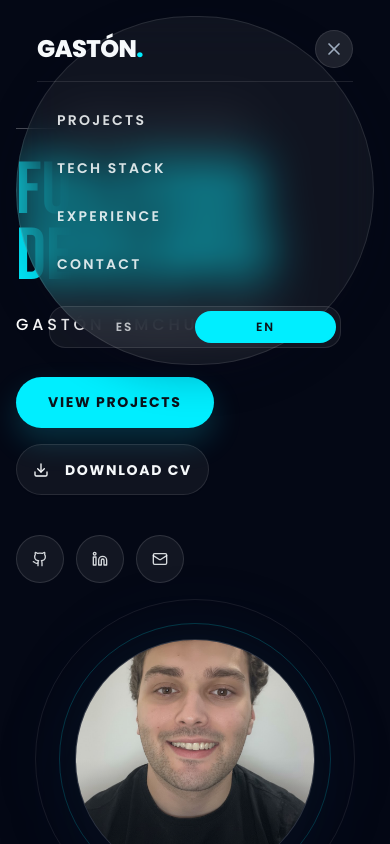
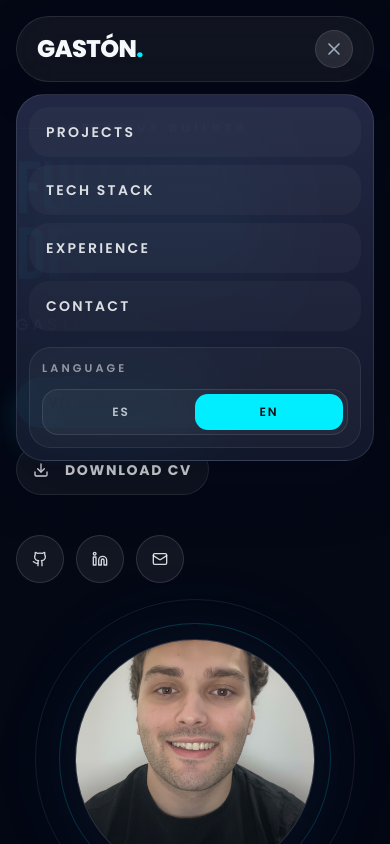
Before and after one commit to Whoiamx/portfolio-gaston-act, a Next.js app: page / in a window 390 px wide. Both pictures are taken after a click on the button "Open menu". Shown: the top 844 px of the page. Built offline with nearby package versions, Linux system fonts and the light colour scheme.

Commit message:
fix navbar

```diff
--- a/app/components/Header.tsx
+++ b/app/components/Header.tsx
@@ -21,20 +21,22 @@ const navItemVariants = {
 };
 
 const mobileMenuVariants = {
-  hidden: { opacity: 0, height: 0 },
+  hidden: { opacity: 0, y: "-0.75rem", scale: 0.98 },
   visible: {
     opacity: 1,
-    height: "auto",
+    y: 0,
+    scale: 1,
     transition: {
-      duration: 0.3,
+      duration: 0.26,
       ease: [0.25, 0.46, 0.45, 0.94] as const,
     },
   },
   exit: {
     opacity: 0,
-    height: 0,
+    y: "-0.5rem",
+    scale: 0.98,
     transition: {
-      duration: 0.2,
+      duration: 0.18,
     },
   },
 };
@@ -58,7 +60,8 @@ export function Header() {
       animate={{ y: 0, opacity: 1 }}
       transition={{ duration: 0.4, ease: "easeOut" }}
     >
-      <div className="mx-auto max-w-7xl rounded-full border border-white/10 bg-white/5 px-5 backdrop-blur-xl shadow-[0_0.75rem_2.5rem_rgba(7,10,28,0.24)] sm:px-7">
+      <div className="mx-auto max-w-7xl">
+        <div className="rounded-full border border-white/10 bg-white/5 px-5 backdrop-blur-xl shadow-[0_0.75rem_2.5rem_rgba(7,10,28,0.24)] sm:px-7">
           <div className="flex h-16 items-center justify-between gap-4">
             <motion.div
               initial={{ opacity: 0, x: -15 }}
@@ -156,27 +159,28 @@ export function Header() {
               </AnimatePresence>
             </motion.button>
           </div>
+        </div>
 
         <AnimatePresence>
           {mobileMenuOpen && (
             <motion.div
-              className="overflow-hidden border-t border-white/10 py-4 md:hidden"
+              className="mt-3 overflow-hidden rounded-[1.75rem] border border-white/10 bg-[linear-gradient(180deg,rgba(37,43,72,0.92),rgba(19,24,44,0.94))] p-3 shadow-[0_1.5rem_3.5rem_rgba(4,8,24,0.38)] backdrop-blur-2xl md:hidden"
               variants={mobileMenuVariants}
               initial="hidden"
               animate="visible"
               exit="exit"
             >
-              <nav className="flex flex-col gap-1 px-1 pb-1">
+              <nav className="flex flex-col gap-2">
                 {navLinks.map((link, i) => (
                   <motion.div
                     key={link.href}
                     initial={{ opacity: 0, x: -15 }}
                     animate={{ opacity: 1, x: 0 }}
-                    transition={{ delay: i * 0.08, duration: 0.2 }}
+                    transition={{ delay: i * 0.06, duration: 0.18 }}
                   >
                     <Link
                       href={link.href}
-                      className="block rounded-2xl px-4 py-3 text-sm font-semibold uppercase tracking-[0.16em] text-foreground/88 transition-colors duration-150 hover:bg-white/5 hover:text-primary"
+                      className="block rounded-[1.25rem] border border-transparent bg-white/[0.03] px-4 py-3.5 text-sm font-semibold uppercase tracking-[0.16em] text-foreground/88 transition-colors duration-150 hover:border-white/10 hover:bg-white/[0.06] hover:text-primary"
                       onClick={() => setMobileMenuOpen(false)}
                     >
                       {link.label}
@@ -185,26 +189,35 @@ export function Header() {
                 ))}
               </nav>
 
-              <div className="mt-4 flex flex-col gap-3 px-3">
-                <div className="flex items-center justify-center rounded-2xl border border-white/10 bg-white/5 p-1">
+              <div className="mt-4 rounded-[1.35rem] border border-white/8 bg-white/[0.035] p-3">
+                <p className="mb-3 text-[0.7rem] font-semibold uppercase tracking-[0.28em] text-white/52">
+                  {localizedCopy.nav.languageLabel}
+                </p>
+                <div className="flex items-center rounded-[1rem] border border-white/10 bg-white/[0.04] p-1">
                   <button
                     type="button"
-                    onClick={() => setLocale("es")}
-                    className={`flex-1 rounded-xl px-3 py-2 text-center text-xs font-semibold uppercase tracking-[0.16em] ${
+                    onClick={() => {
+                      setLocale("es");
+                      setMobileMenuOpen(false);
+                    }}
+                    className={`flex-1 rounded-[0.8rem] px-3 py-2.5 text-center text-xs font-semibold uppercase tracking-[0.16em] transition-colors ${
                       locale === "es"
                         ? "bg-primary text-primary-foreground"
-                        : "text-foreground/72"
+                        : "text-foreground/72 hover:text-primary"
                     }`}
                   >
                     {localizedCopy.nav.langEs}
                   </button>
                   <button
                     type="button"
-                    onClick={() => setLocale("en")}
-                    className={`flex-1 rounded-xl px-3 py-2 text-center text-xs font-semibold uppercase tracking-[0.16em] ${
+                    onClick={() => {
+                      setLocale("en");
+                      setMobileMenuOpen(false);
+                    }}
+                    className={`flex-1 rounded-[0.8rem] px-3 py-2.5 text-center text-xs font-semibold uppercase tracking-[0.16em] transition-colors ${
                       locale === "en"
                         ? "bg-primary text-primary-foreground"
-                        : "text-foreground/72"
+                        : "text-foreground/72 hover:text-primary"
                     }`}
                   >
                     {localizedCopy.nav.langEn}
--- a/lib/i18n.ts
+++ b/lib/i18n.ts
@@ -35,6 +35,7 @@ export const copy = {
       experience: "Experiencia",
       contact: "Contacto",
       cv: "Descargar CV",
+      languageLabel: "Idioma",
       langEs: "ES",
       langEn: "EN",
       openMenu: "Abrir menú",
@@ -100,6 +101,7 @@ export const copy = {
       experience: "Experience",
       contact: "Contact",
       cv: "Download CV",
+      languageLabel: "Language",
       langEs: "ES",
       langEn: "EN",
       openMenu: "Open menu",
```
Lines whose indentation alone changed are shown as unchanged.
